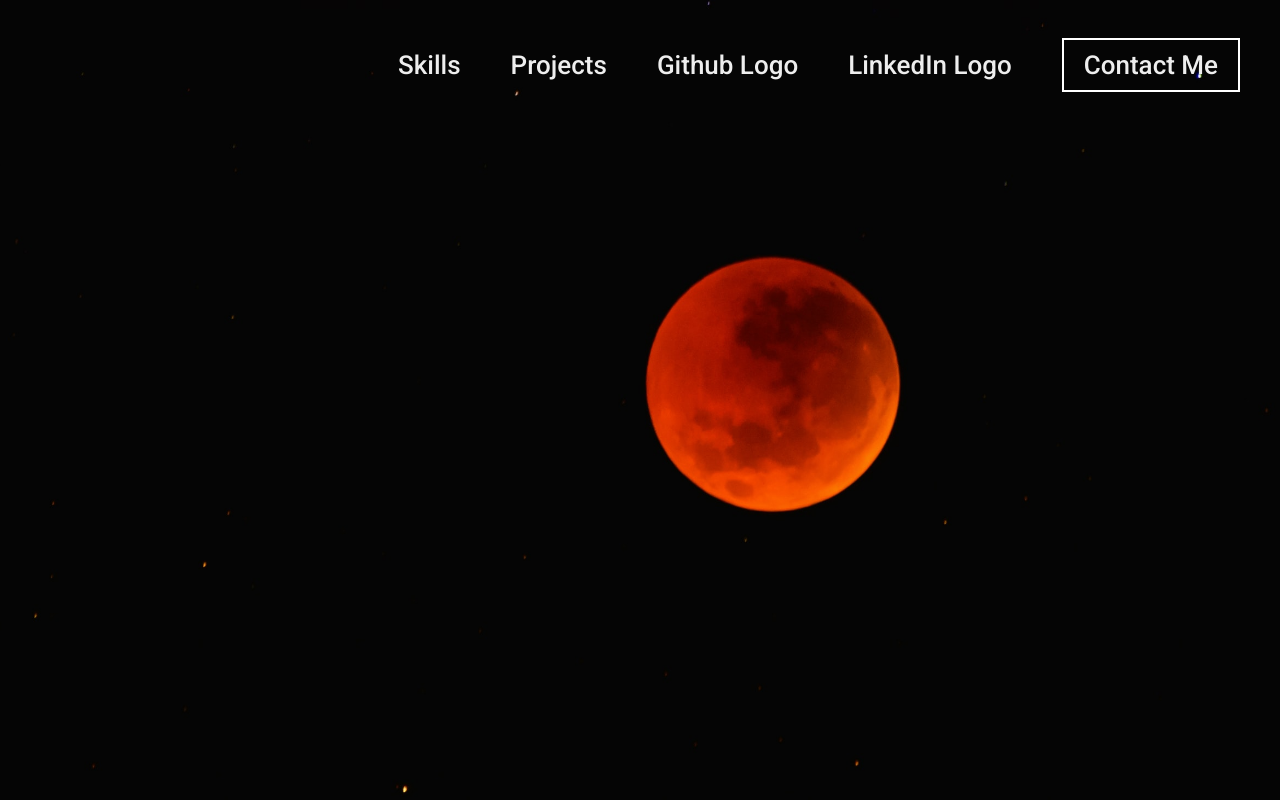
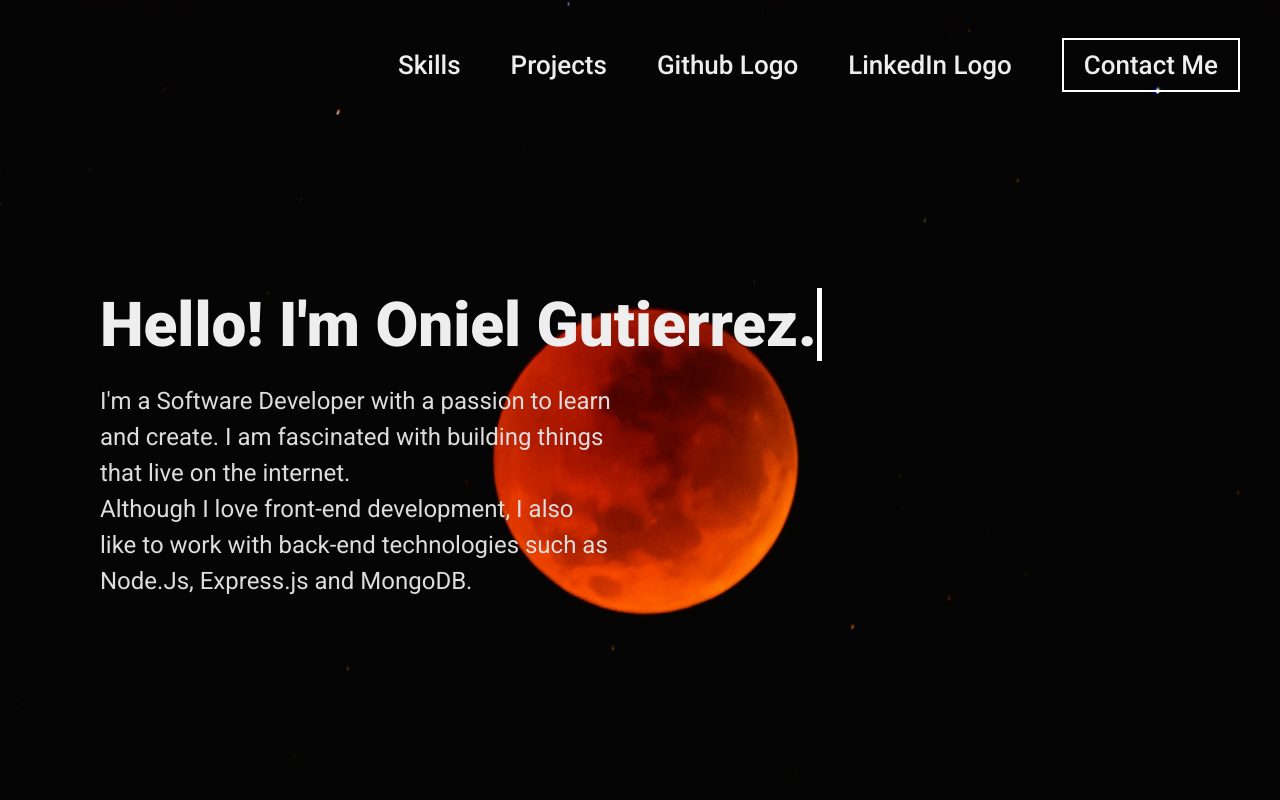
Before and after one commit to Onionie/portfolio, a React (Create React App) app: page / in a window 1280 px wide. Shown: the top 800 px of the page. Built offline with nearby package versions, Linux system fonts and the light colour scheme.

Commit message:
Created Hero section with body description

```diff
--- a/src/Components/Hero.js
+++ b/src/Components/Hero.js
@@ -2,7 +2,24 @@ import React from 'react';
 import './styles.css';
 
 const Hero = () => {
-  return <section className="hero"></section>;
+  return (
+    <section className="hero">
+      <div className="hero__textbox">
+        <div className="hero__textbox__title__container">
+          <div className="hero__textbox__title">
+            Hello! I'm Oniel Gutierrez.
+          </div>
+        </div>
+        <p className="hero__textbox__body">
+          I'm a Software Developer with a passion to learn and create. I am
+          fascinated with building things that live on the internet.
+          <br />
+          Although I love front-end development, I also like to work with
+          back-end technologies such as Node.Js, Express.js and MongoDB.
+        </p>
+      </div>
+    </section>
+  );
 };
 
 export default Hero;
--- a/src/Components/styles.css
+++ b/src/Components/styles.css
@@ -15,6 +15,7 @@ html {
 
 body {
   font-family: 'Roboto', sans-serif;
+  color: #eee;
 }
 
 header {
@@ -61,10 +62,52 @@ nav a:hover {
 }
 
 .hero {
-  height: 100vh;
+  height: 120vh;
   width: 100%;
   background-image: url('../../public/images/blood-moon.jpg');
-  background-position: right 65% bottom 55%;
+  background-position: right;
   background-repeat: no-repeat;
   background-size: cover;
 }
+
+.hero__textbox {
+  position: relative;
+  top: 30%;
+  width: 40%;
+  margin-left: 10rem;
+}
+
+.hero__textbox__title__container {
+  display: inline-block;
+}
+
+.hero__textbox__title {
+  width: 100%;
+  font-size: 6.2rem;
+  font-weight: 900;
+  border-right: 5px solid white;
+  white-space: nowrap;
+  overflow: hidden;
+
+  animation: typing 2s steps(27), cursor 0.4s step-end infinite alternate;
+}
+
+.hero__textbox__body {
+  margin-top: 2rem;
+  font-size: 2.4rem;
+  line-height: 1.5;
+  color: #ddd;
+}
+
+/* Animations */
+@keyframes typing {
+  from {
+    width: 0;
+  }
+}
+
+@keyframes cursor {
+  50% {
+    border-color: transparent;
+  }
+}
```
